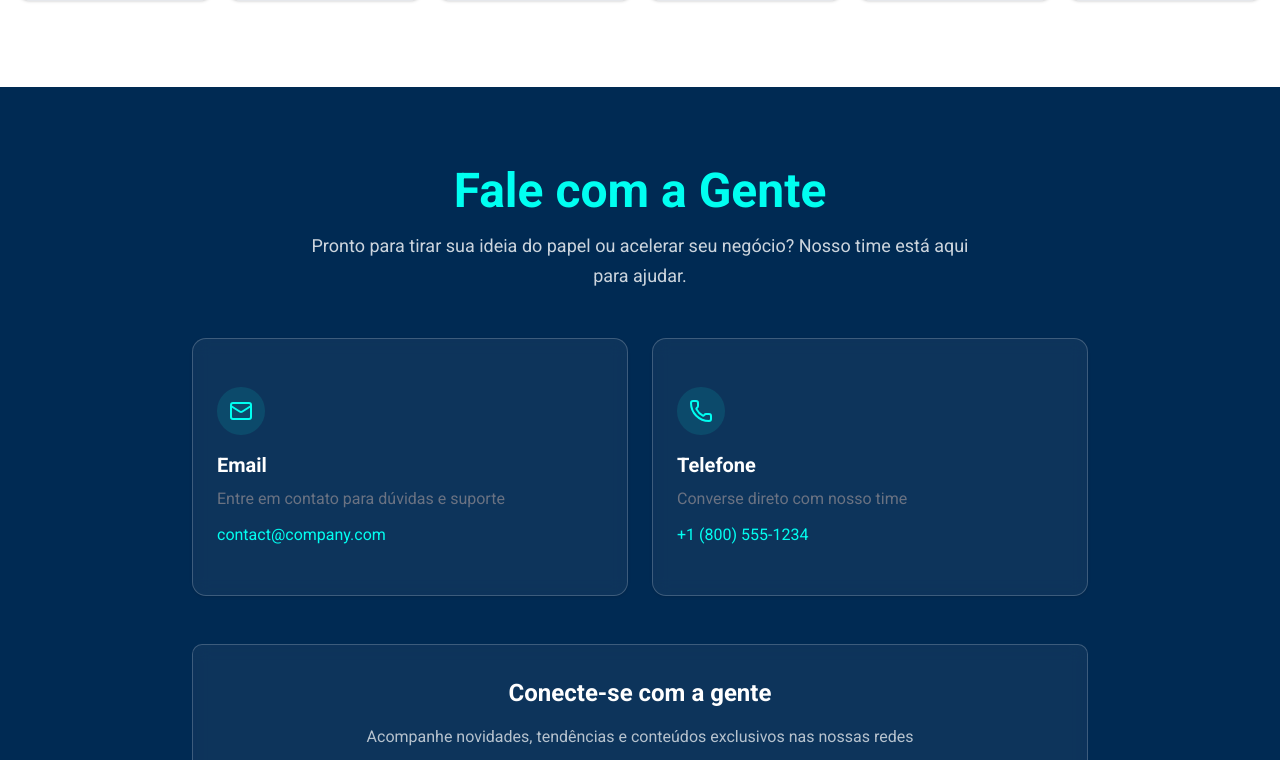
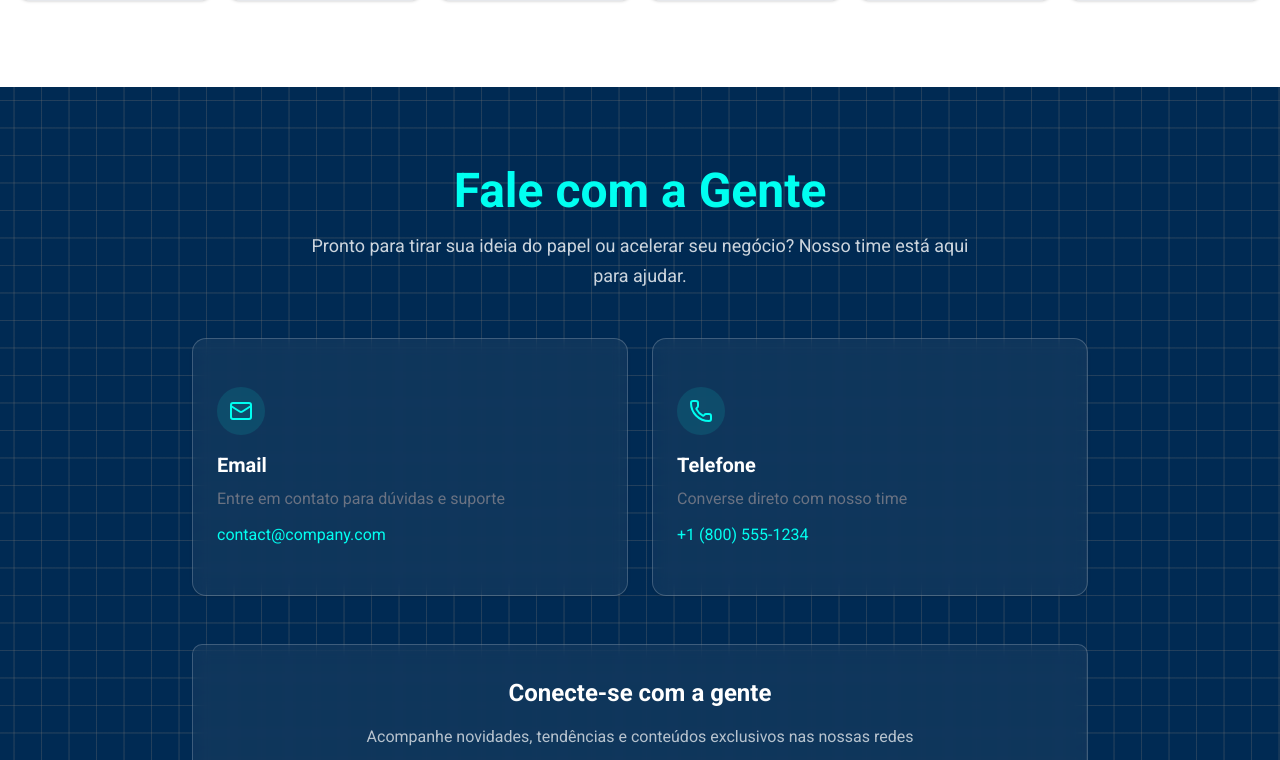
Before and after one commit to Cerasos/cerasos-frontend, a Next.js app: page / in a window 1280 px wide. Shown: the part 1540-2300 px from the top of the page. Built offline with nearby package versions, Linux system fonts and the light colour scheme; some icons are missing.

Commit message:
style: Add pattern background

```diff
--- a/src/app/globals.css
+++ b/src/app/globals.css
@@ -143,3 +143,35 @@
 .animate-float {
   animation: float linear infinite;
 }
+
+.texture-container {
+  width: 100%;
+  height: 100%;
+  --color: rgba(114, 114, 114, 0.3);
+  background-color: #002a53;
+  background-image: linear-gradient(
+      0deg,
+      transparent 24%,
+      var(--color) 25%,
+      var(--color) 26%,
+      transparent 27%,
+      transparent 74%,
+      var(--color) 75%,
+      var(--color) 76%,
+      transparent 77%,
+      transparent
+    ),
+    linear-gradient(
+      90deg,
+      transparent 24%,
+      var(--color) 25%,
+      var(--color) 26%,
+      transparent 27%,
+      transparent 74%,
+      var(--color) 75%,
+      var(--color) 76%,
+      transparent 77%,
+      transparent
+    );
+  background-size: 55px 55px;
+}
--- a/src/components/contact-section/index.tsx
+++ b/src/components/contact-section/index.tsx
@@ -6,10 +6,13 @@ import { Mail, Phone, Linkedin, Globe, Instagram } from "lucide-react";
 
 const ContactSection = () => {
   return (
-    <section id="contact" className="bg-[#002a53] px-4 py-20">
+    <section
+      id="contact"
+      className="relative bg-[#002a53] px-4 py-20 texture-container"
+    >
       <div className="mx-auto max-w-4xl">
         <div className="mb-12 text-center">
-          <h2 className="mb-4 font-sans text-4xl font-bold  md:text-5xl text-primary">
+          <h2 className="mb-4 font-sans text-4xl font-bold md:text-5xl text-primary">
             Fale com a Gente
           </h2>
           <p className="mx-auto max-w-2xl text-lg leading-relaxed text-white/80">
```
